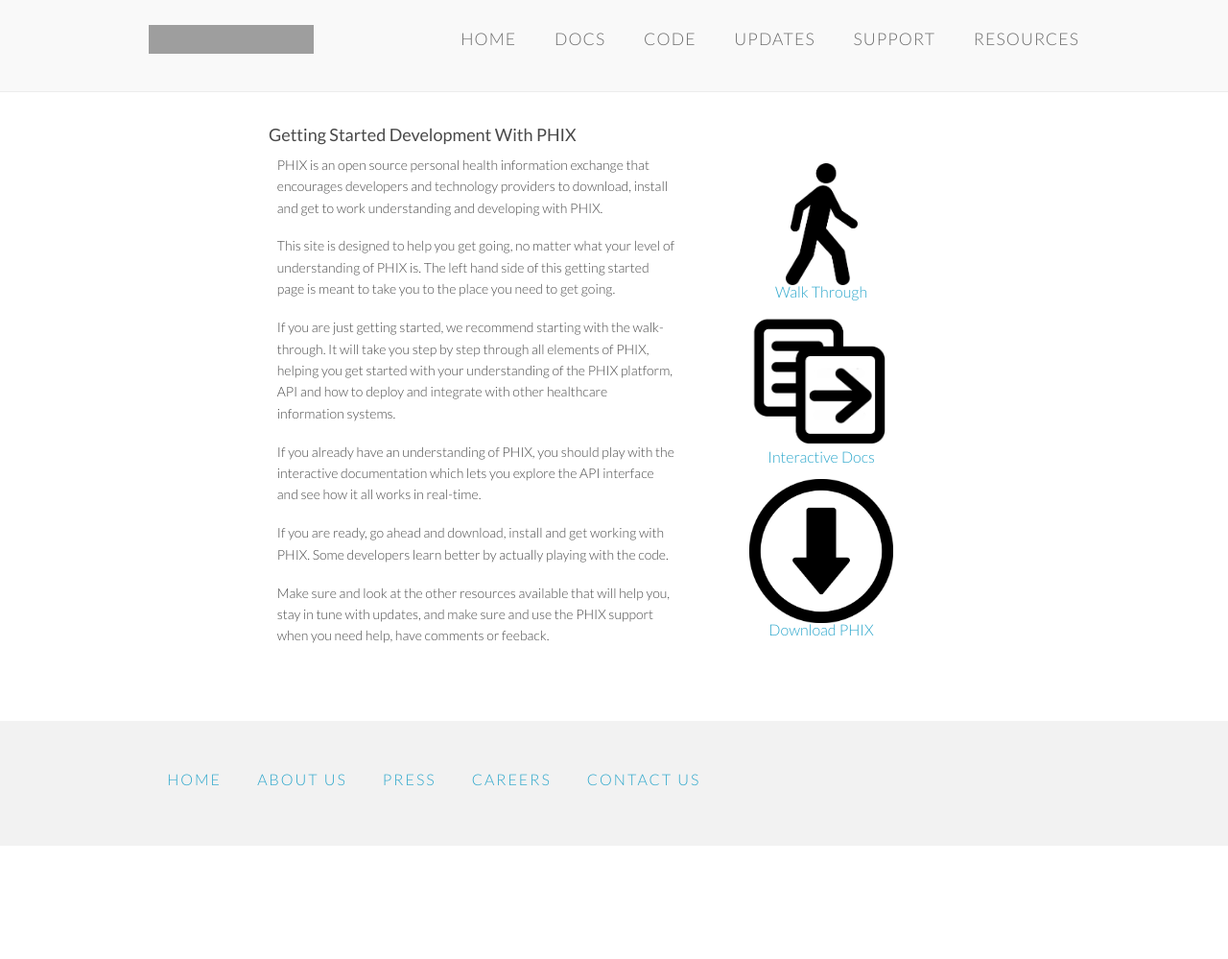
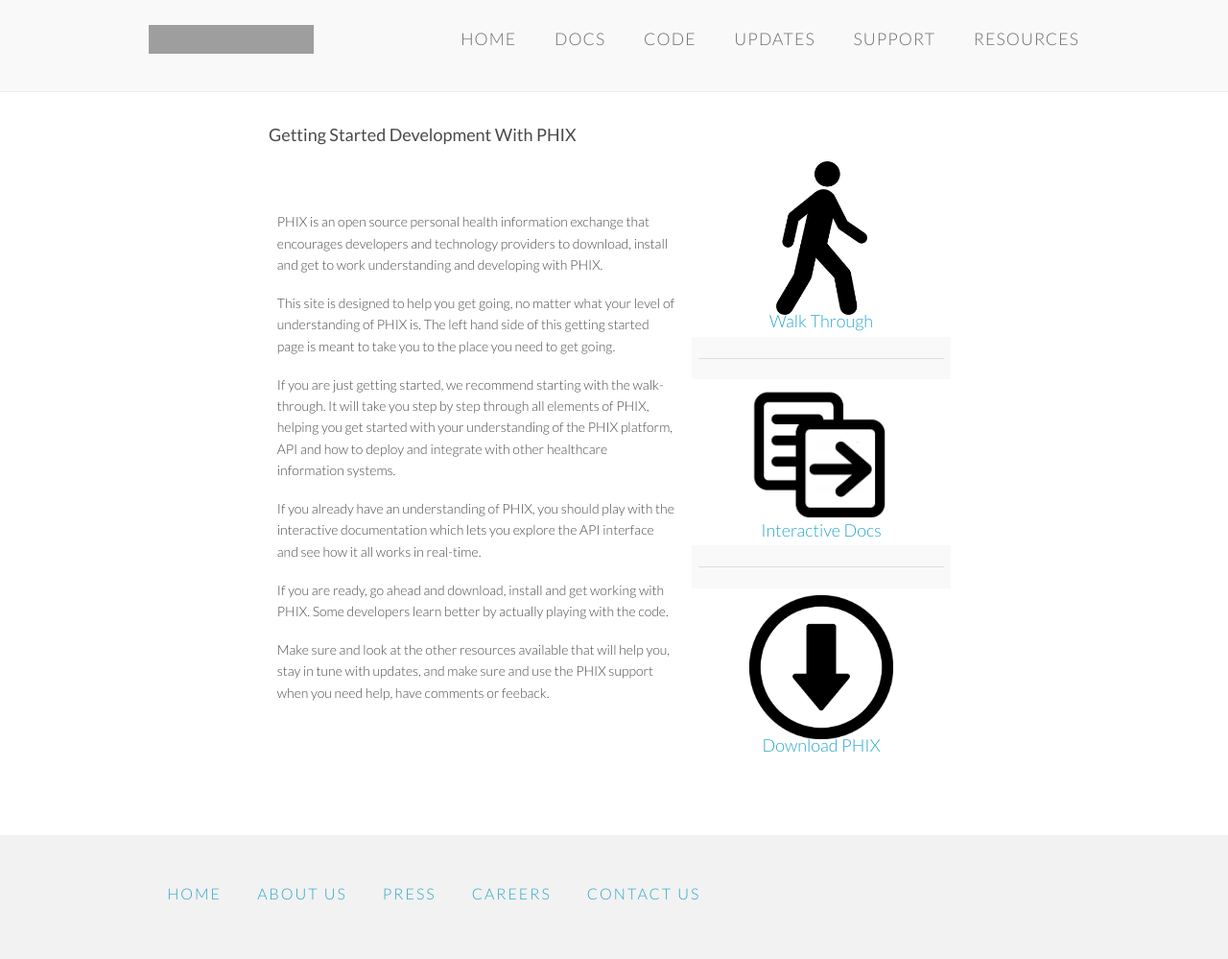
Before and after one commit to amida-tech/developers.amida.com, a Jekyll site: the page built from getting-started.html, in a window 1280 px wide. Shown: the whole page at 96% size. Built offline with Jekyll 4.4.1, drawn with Linux system fonts in a browser that asks for light colours; nearby versions of some CDN libraries; before the commit the page ends 900 px from its top, so only the background shows below that; grey boxes are pictures that could not be loaded.

Commit message:
few more tweaks to getting started layout

```diff
--- a/getting-started.html
+++ b/getting-started.html
@@ -21,20 +21,26 @@ overview: true
             <table cellpadding="1" width="100%" style="border: 0px;">
                 <tr>
                     <td align="center">
-                        <a href="walk-through/what-is-phix.html"><img src="walk-through/images/bw-walking.png" width="75" /></a><br />
-                        <a href="walk-through/what-is-phix.html" style="font-size: 16px;">Walk Through</a>
+                        <a href="walk-through/what-is-phix.html"><img src="walk-through/images/bw-walking.png" width="95" /></a><br />
+                        <a href="walk-through/what-is-phix.html" style="font-size: 18px;">Walk Through</a>
                     </td>
+                </tr>
+                <tr>
+                    <td align="center"><hr /></td>
                 </tr>
                 <tr>
                     <td style="background-color: #FFF;" align="center">
                         <a href="docs.html"><img src="walk-through/images/bw-documentation-interactive.png" width="150" /></a><br />
-                        <a href="docs.html" style="font-size: 16px;">Interactive Docs</a>
+                        <a href="docs.html" style="font-size: 18px;">Interactive Docs</a>
                     </td>
+                </tr>
+                <tr>
+                    <td align="center"><hr /></td>
                 </tr>
                 <tr>
                     <td align="center">
                         <a href="https://github.com/amida-tech/PHIX"><img src="walk-through/images/bw-download.png" width="150" /></a><br />
-                        <a href="https://github.com/amida-tech/PHIX" target="_blank" style="font-size: 16px;">Download PHIX</a>
+                        <a href="https://github.com/amida-tech/PHIX" target="_blank" style="font-size: 18px;">Download PHIX</a>
                     </td>
                 </tr>
             </table>
```
